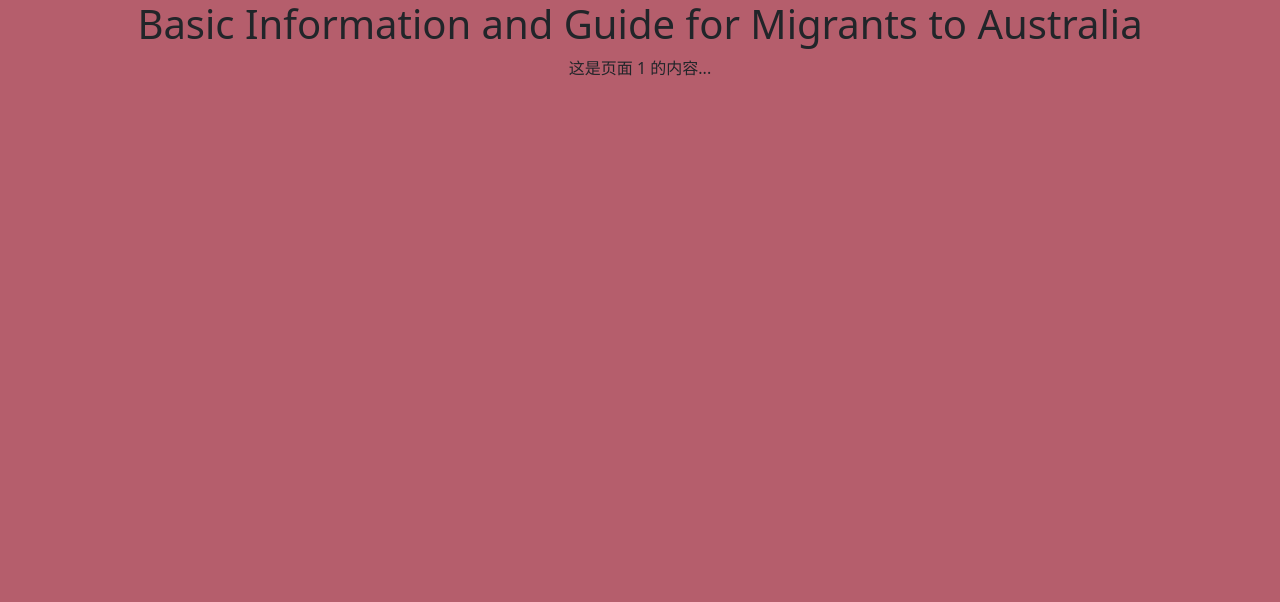
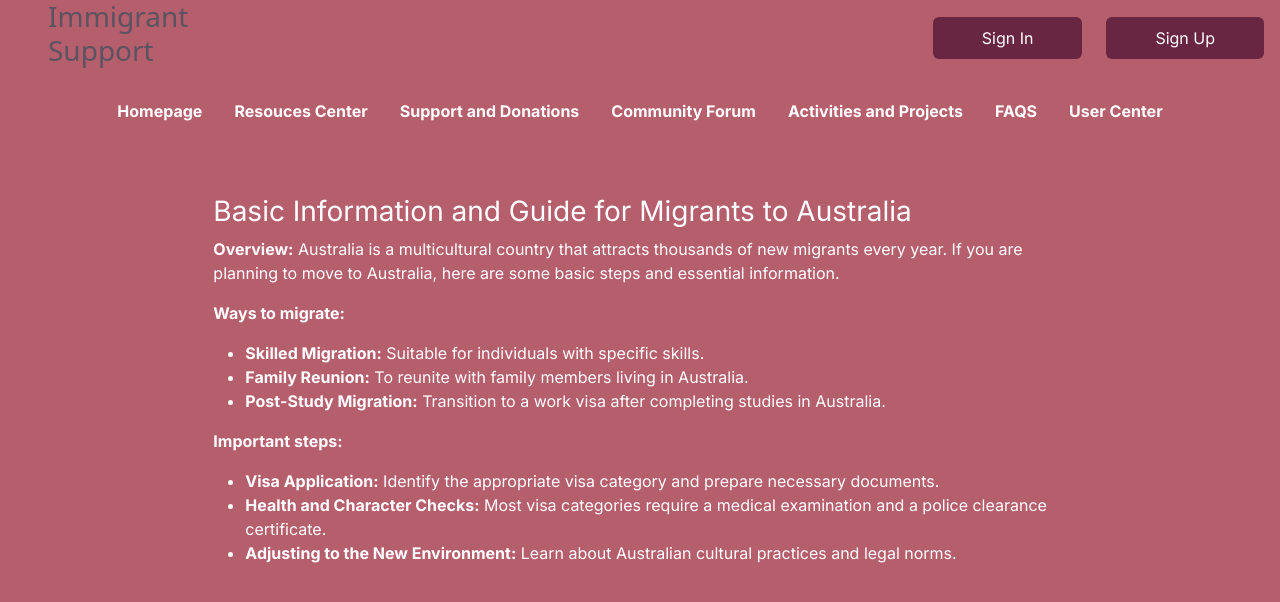
Before and after one commit to happylifeeveryday/5032-Assignment, a Vue app: page /resouces-center/1 in a window 1280 px wide. Shown: the top 602 px of the page. Built offline with nearby package versions, Linux system fonts and the light colour scheme.

Commit message:
Use marked to trans article content to html.

```diff
--- a/src/App.vue
+++ b/src/App.vue
@@ -7,7 +7,7 @@ import BHeader from './components/NaviBar.vue'
   <router-view></router-view>
 </template>
 
-<style>
+<style scoped>
 h1,
 p {
   text-align: center;
--- a/src/components/ResourceCenterArticle.vue
+++ b/src/components/ResourceCenterArticle.vue
@@ -1,15 +1,32 @@
 <template>
-  <div>
-    <h1>{{ page.title }}</h1>
-    <p>{{ page.content }}</p>
-  </div>
+  <PageHeader />
+  <NaviBar />
+  <div
+    v-html="compiledMarkdown"
+    class="col-8 offset-2 my-5"
+    style="font-family: 'Inter'; color: white"
+  ></div>
 </template>
 
 <script setup>
-import { computed } from 'vue'
+import { ref, computed } from 'vue'
 import { useRoute } from 'vue-router'
 import { pages } from '../store'
+import { marked } from 'marked'
+import PageHeader from '@/components/PageHeader.vue'
+import NaviBar from '@/components/NaviBar.vue'
 
 const route = useRoute()
 const page = computed(() => pages[route.params.id - 1])
+
+const compiledMarkdown = computed(() => {
+  return marked(page.value.content)
+})
 </script>
+
+<style scoped>
+p,
+h1 {
+  text-align: start;
+}
+</style>
--- a/src/components/ResourceCenterLinks.vue
+++ b/src/components/ResourceCenterLinks.vue
@@ -19,3 +19,5 @@
 <script setup>
 import { pages } from '../store'
 </script>
+
+<style scoped></style>
--- a/src/store.js
+++ b/src/store.js
@@ -5,13 +5,104 @@ export const isAuthenticated = ref(false)
 export const pages = [
   {
     title: 'Basic Information and Guide for Migrants to Australia',
-    content: `这是页面 1 的内容...`
+    content: `
+###  Basic Information and Guide for Migrants to Australia
+
+**Overview:** Australia is a multicultural country that attracts thousands of new migrants every year. If you are planning to move to Australia, here are some basic steps and essential information.
+
+**Ways to migrate:**
+- **Skilled Migration:** Suitable for individuals with specific skills.
+- **Family Reunion:** To reunite with family members living in Australia.
+- **Post-Study Migration:** Transition to a work visa after completing studies in Australia.
+
+**Important steps:**
+- **Visa Application:** Identify the appropriate visa category and prepare necessary documents.
+- **Health and Character Checks:** Most visa categories require a medical examination and a police clearance certificate.
+- **Adjusting to the New Environment:** Learn about Australian cultural practices and legal norms.
+    `
   },
   {
     title: 'Success Stories and Personal Experiences of Migrants',
-    content: '这是页面 2 的内容...'
+    content: `
+###  Success Stories and Personal Experiences of Migrants
+
+**Story Summary:** Li Ming, a skilled migrant from China, successfully found a job related to his profession in Australia and gradually adapted to the local life and culture.
+
+**Experience Sharing:**
+- **Career Transition:** Successfully transitioned his career path through accreditation in related industries in Australia.
+- **Cultural Adaptation:** Engaged in local community activities to learn about Australian culture and customs.
+- **Family Support:** The support from his family was crucial in adapting to the new environment.
+    `
   },
-  { title: 'Community Resources and Support Services', content: '这是页面 3 的内容...' },
-  { title: 'Legal Aid and Rights Protection', content: '这是页面 4 的内容...' },
-  { title: 'Language Learning and Career Development Resources', content: '这是页面 5 的内容...' }
+  {
+    title: 'Community Resources and Support Services',
+    content: `
+###  Community Resources and Support Services
+
+**Resource Introduction:**
+- **Community Centers:** Offer language learning, vocational training, and legal advice.
+- **Non-Governmental Organizations:** Such as the Refugee Council, providing migration assistance and counseling.
+- **Online Platforms:** Like this charity website, offering migration information and community support.
+
+**Getting Help:**
+- **Contact Local Community Centers:** Learn about available resources and services.
+- **Participate in Community Events:** Enhance communication and understanding with locals.
+    `
+  },
+  {
+    title: 'Legal Aid and Rights Protection',
+    content: `
+###  Legal Aid and Rights Protection
+
+**Important Information:**
+- **Legal Aid Services:** Free or low-cost legal services provided by governmental and non-governmental organizations.
+- **Work Rights:** Understand Australian labor laws to protect your employment rights.
+
+**Seeking Help:**
+- **Legal Consultation:** Regularly consult with lawyers to ensure your rights are not violated.
+- **Union Support:** Join relevant industry unions for additional protection and support.
+
+    `
+  },
+  {
+    title: 'Language Learning and Career Development Resources',
+    content: `
+###  Language Learning and Career Development Resources
+
+**Language Learning:**
+- **English Training Courses:** Offered by community colleges and online platforms.
+- **Language Exchange:** Participate in language exchange activities to improve English proficiency.
+
+**Career Development:**
+- **Certification and Training:** Complete vocational training and certification recognized in Australia.
+- **Career Planning Services:** Utilize resources from career centers for career planning and development.
+    `
+  },
+  {
+    title: 'Cultural Integration for Migrants in Australia: Key Strategies and Resources',
+    content: `
+### Cultural Integration for Migrants in Australia: Key Strategies and Resources
+
+**Introduction:**
+Australia is renowned for its diverse and welcoming society, but settling into a new country can still be a challenging experience for many migrants. Understanding and integrating into Australian culture is crucial for both personal satisfaction and social success.
+
+**Understanding Australian Culture:**
+- **Values:** Australians highly value fairness, respect for all individuals, and the concept of giving everyone a 'fair go' (an equal opportunity).
+- **Communication Style:** Generally, Australians prefer a direct but polite communication style. They appreciate honesty and a good sense of humor.
+- **Social Norms:** Engaging in community events and sports is a common way to socialize. BBQs, cricket, and rugby are integral parts of Australian social life.
+
+**Strategies for Cultural Integration:**
+- **Participate in Community and Local Events:** Joining local clubs and participating in community events can provide significant opportunities for social interaction and cultural learning.
+- **Volunteer Work:** Engaging in volunteer work is not only beneficial for the community but also helps migrants meet new people and understand the local way of life.
+- **Language Skills:** Improving English language skills is crucial as it facilitates better communication and deeper understanding of cultural nuances.
+
+**Resources for Cultural Integration:**
+- **Cultural Orientation Workshops:** Many organizations offer workshops that help new migrants understand Australian culture, laws, and responsibilities.
+- **Mentorship Programs:** Some community centers and NGOs offer mentorship programs where experienced locals guide new migrants through their settlement process.
+- **Online Forums and Social Media:** Platforms like Facebook and Meetup are excellent for finding groups and activities based on interests and cultural background.
+
+**Conclusion:**
+Cultural integration is a dynamic and ongoing process that requires openness, effort, and engagement. By utilizing the available resources and actively participating in the wider community, migrants can effectively navigate their new environment and enrich their experience in Australia. This not only benefits the migrants themselves but also enhances the multicultural fabric of Australian society.
+    `
+  }
 ]
```
